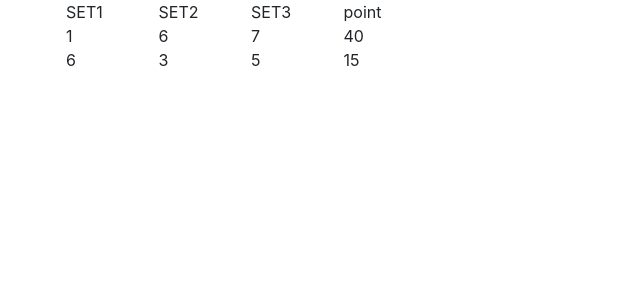
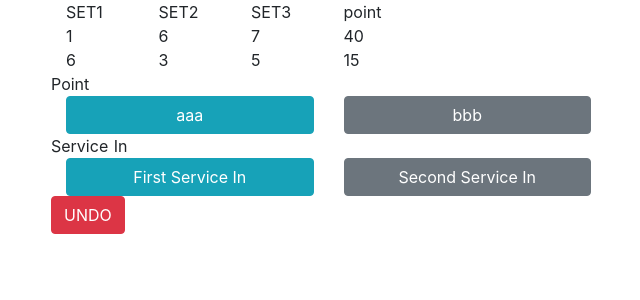
Before and after one commit to muramasa125/tennis-score, a Nuxt app: page / in a window 1280 px wide. Shown: the top 300 px of the page, without its empty margins (34-674 px from the left). Built offline with nearby package versions, Linux system fonts and the light colour scheme.

Commit message:
Counter.vue add sample button

```diff
--- a/components/Counter.vue
+++ b/components/Counter.vue
@@ -1,13 +1,25 @@
 <template>
   <div>
     <b-container>
+      <b-row>Point</b-row>
       <b-row>
-        <b-col class="col-1 float-left">
-          <div>{{ set.name }}</div>
-          <div>{{ set.a }}</div>
-          <div>{{ set.b }}</div>
+        <b-col sm="3">
+          <b-button block variant="info">{{ player1 }}</b-button>
+        </b-col>
+        <b-col sm="3">
+          <b-button block>{{ player2 }}</b-button>
         </b-col>
       </b-row>
+      <b-row>Service In</b-row>
+      <b-row>
+        <b-col sm="3">
+          <b-button block variant="info">First Service In</b-button>
+        </b-col>
+        <b-col sm="3">
+          <b-button block>Second Service In</b-button>
+        </b-col>
+      </b-row>
+      <b-row><b-button  variant="danger">UNDO</b-button></b-row>
     </b-container>
   </div>
 </template>
@@ -15,6 +27,8 @@
 export default {
   data: function () {
     return {
+      player1: 'aaa',
+      player2: 'bbb',
       point: true
     }
   }
--- a/pages/index.vue
+++ b/pages/index.vue
@@ -2,16 +2,19 @@
   <div>
     <b-container>
       <score />
+      <counter />
     </b-container>
   </div>
 </template>
 
 <script>
 import Score from '~/components/Score.vue'
+import Counter from '~/components/Counter.vue'
 
 export default {
   components: {
-    Score
+    Score,
+    Counter
   }
 }
 </script>
```
